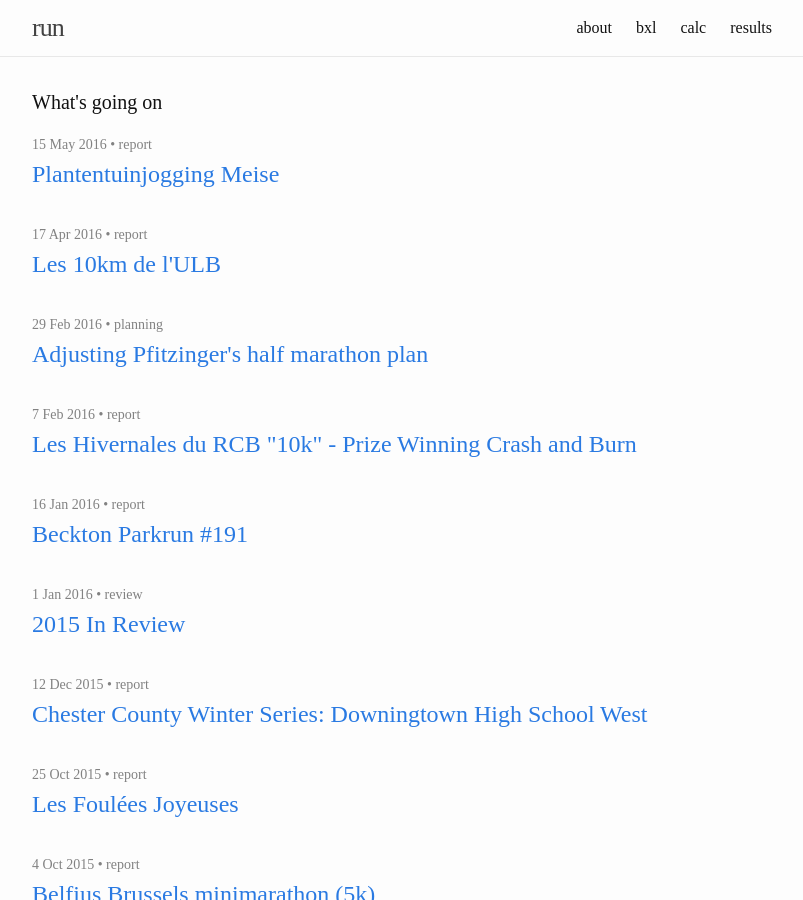
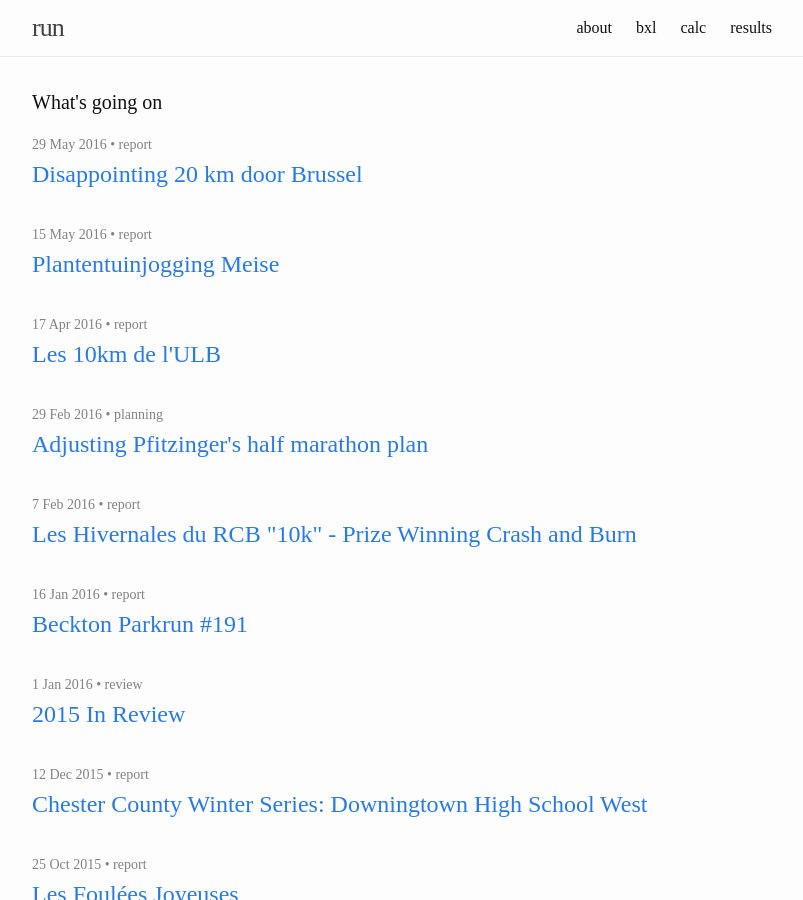
Before and after one commit to ward/run, a Jekyll site: the page built from index.html, in a window 1280 px wide and 900 px high. Shown: the whole window, without its empty margins (238-1041 px from the left). Built offline with Jekyll 4.4.1, drawn with Linux system fonts in a browser that asks for light colours.

Commit message:
Publish 20km

```diff
--- a/_drafts/20km-door-brussel.md
+++ b/_posts/2016-05-29-20km-door-brussel.md
@@ -1,6 +1,7 @@
 ---
 layout: post
 title: "Disappointing 20 km door Brussel"
+date: 2016-05-29 18:00:00
 tags: report
 ---
 
```
